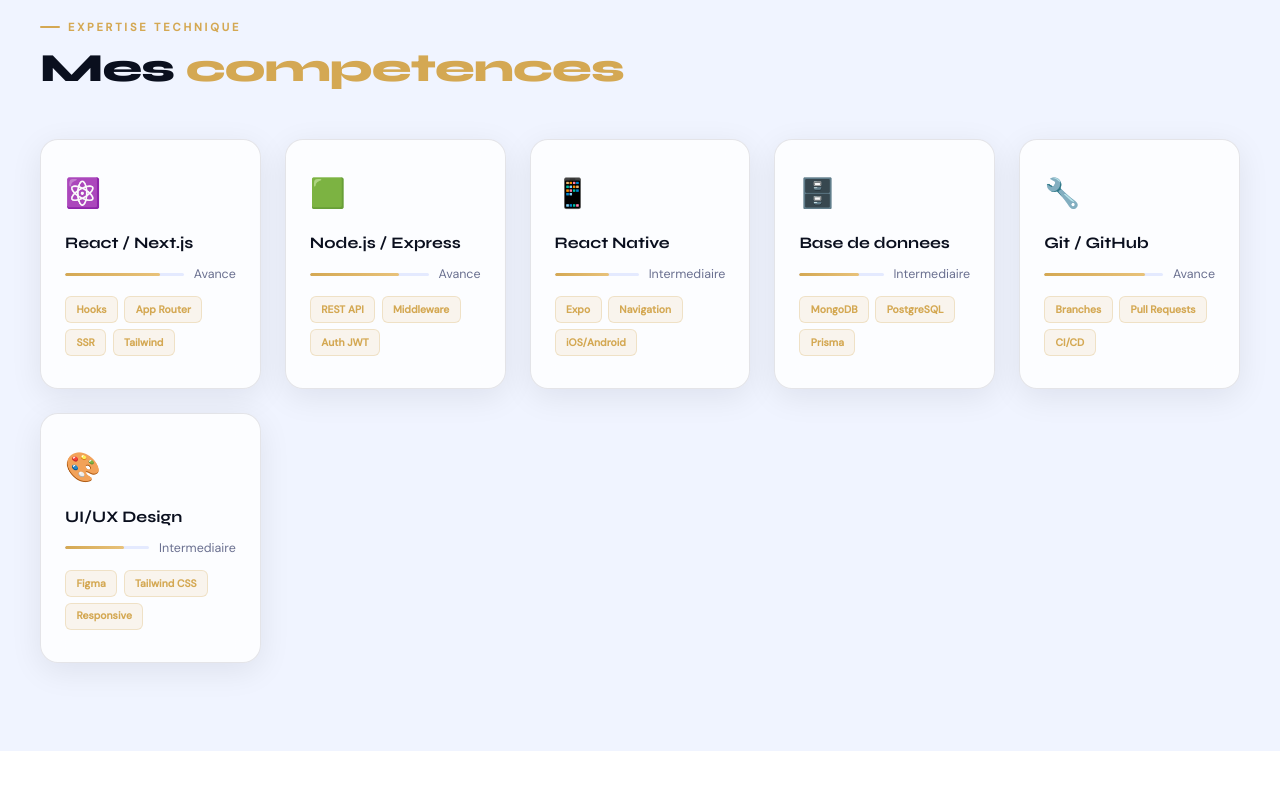
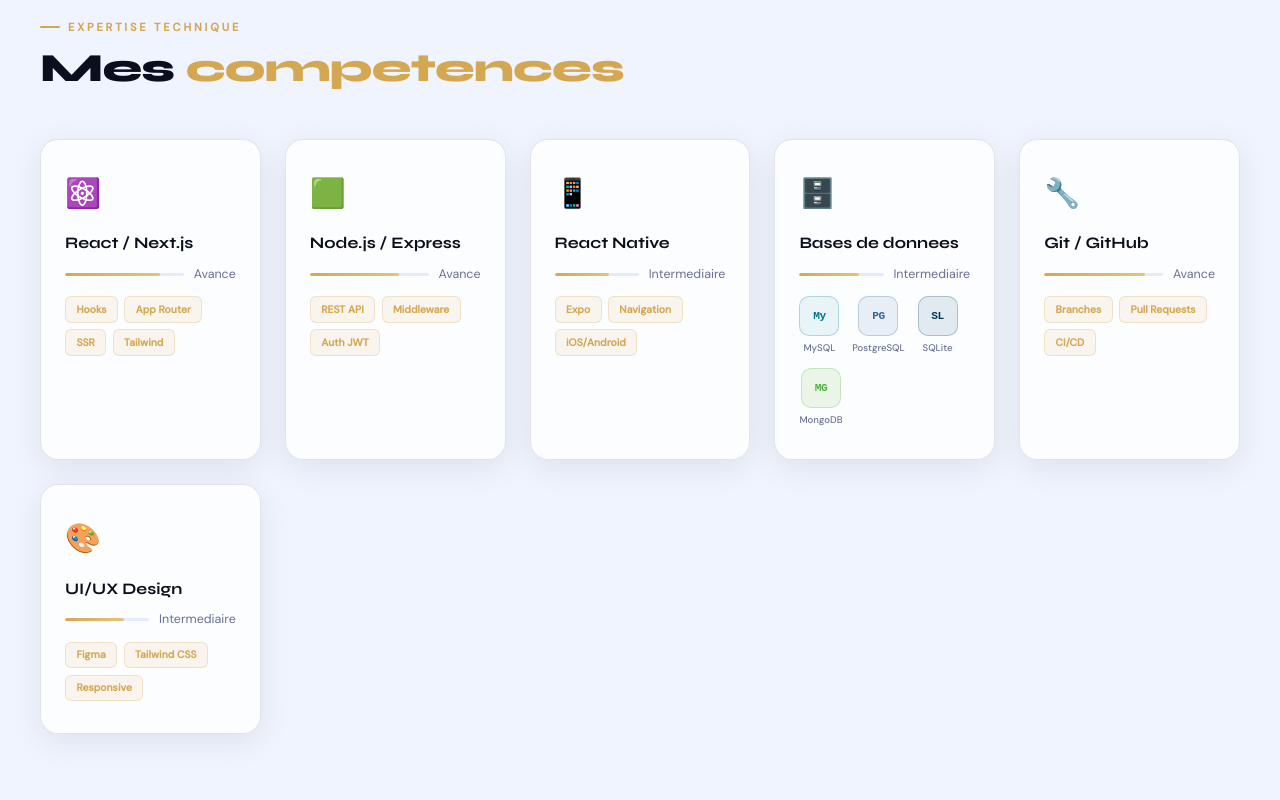
Before and after one commit to mahavonjymara/portfolio-mara, a Next.js app: page / in a window 1280 px wide. Shown: the part 840-1640 px from the top of the page. Built offline with nearby package versions, Linux system fonts and the light colour scheme.

Commit message:
Ajout carte bases de donnees avec icones MySQL PostgreSQL SQLite MongoDB

```diff
--- a/src/components/Skills.tsx
+++ b/src/components/Skills.tsx
@@ -2,6 +2,18 @@
 import { skills } from "@/lib/data";
 import { useLang } from "@/lib/LangContext";
 import { useScrollAnimation } from "@/lib/useScrollAnimation";
+
+function DbIcon({ name, color, bg, letter }: { name: string; color: string; bg: string; letter: string }) {
+  return (
+    <div title={name} style={{ display:"flex", flexDirection:"column" as const, alignItems:"center", gap:"0.3rem" }}>
+      <div style={{ width:40, height:40, borderRadius:10, background:bg, border:"1px solid " + color + "40", display:"flex", alignItems:"center", justifyContent:"center", fontSize:"0.7rem", fontWeight:800, color:color, fontFamily:"monospace", letterSpacing:"-0.5px" }}>
+        {letter}
+      </div>
+      <span style={{ fontSize:"0.6rem", color:"var(--text3)", fontWeight:500 }}>{name}</span>
+    </div>
+  );
+}
+
 export default function Skills() {
   const { t } = useLang();
   const title = useScrollAnimation();
@@ -32,11 +44,19 @@
                 </div>
                 <span>{skill.label}</span>
               </div>
-              <div style={{ display:"flex", flexWrap:"wrap" as const, gap:"0.4rem" }}>
-                {skill.tags.map((tag) => (
-                  <span key={tag} style={{ fontSize:"0.65rem", padding:"0.28rem 0.65rem", borderRadius:6, background:"rgba(212,168,83,0.1)", color:"#d4a853", border:"1px solid rgba(212,168,83,0.25)", fontWeight:600 }}>{tag}</span>
-                ))}
-              </div>
+              {"databases" in skill && skill.databases ? (
+                <div style={{ display:"flex", gap:"0.8rem", marginTop:"0.8rem", flexWrap:"wrap" as const }}>
+                  {skill.databases.map((db: { name: string; color: string; bg: string; letter: string }) => (
+                    <DbIcon key={db.name} {...db} />
+                  ))}
+                </div>
+              ) : (
+                <div style={{ display:"flex", flexWrap:"wrap" as const, gap:"0.4rem" }}>
+                  {skill.tags.map((tag) => (
+                    <span key={tag} style={{ fontSize:"0.65rem", padding:"0.28rem 0.65rem", borderRadius:6, background:"rgba(212,168,83,0.1)", color:"#d4a853", border:"1px solid rgba(212,168,83,0.25)", fontWeight:600 }}>{tag}</span>
+                  ))}
+                </div>
+              )}
             </div>
           );
         })}
--- a/src/lib/data.ts
+++ b/src/lib/data.ts
@@ -2,7 +2,19 @@
   { icon:"⚛️", name:"React / Next.js", level:80, label:"Avance", tags:["Hooks","App Router","SSR","Tailwind"] },
   { icon:"🟩", name:"Node.js / Express", level:75, label:"Avance", tags:["REST API","Middleware","Auth JWT"] },
   { icon:"📱", name:"React Native", level:65, label:"Intermediaire", tags:["Expo","Navigation","iOS/Android"] },
-  { icon:"🗄️", name:"Base de donnees", level:70, label:"Intermediaire", tags:["MongoDB","PostgreSQL","Prisma"] },
+  {
+    icon:"🗄️",
+    name:"Bases de donnees",
+    level:70,
+    label:"Intermediaire",
+    tags:["MySQL","PostgreSQL","SQLite","MongoDB"],
+    databases: [
+      { name:"MySQL", color:"#00758f", bg:"#e8f4f8", letter:"My" },
+      { name:"PostgreSQL", color:"#336791", bg:"#e8eef5", letter:"PG" },
+      { name:"SQLite", color:"#003b57", bg:"#e0eaf0", letter:"SL" },
+      { name:"MongoDB", color:"#4db33d", bg:"#eaf5e8", letter:"MG" },
+    ]
+  },
   { icon:"🔧", name:"Git / GitHub", level:85, label:"Avance", tags:["Branches","Pull Requests","CI/CD"] },
   { icon:"🎨", name:"UI/UX Design", level:70, label:"Intermediaire", tags:["Figma","Tailwind CSS","Responsive"] },
 ];
```
